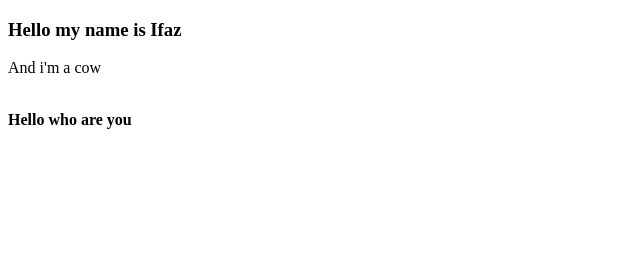
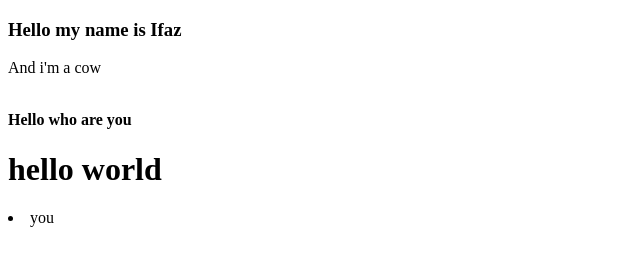
Before and after one commit to Ornob121/my-first-repository, a plain HTML site: page index.html in a window 1280 px wide. Shown: the whole page, without its empty margins (0-640 px from the left). Drawn offline with Linux system fonts and the light colour scheme.

Commit message:
new head

```diff
--- a/index.html
+++ b/index.html
@@ -11,6 +11,8 @@
     <p>And i'm a cow</p>
     <br>
     <strong>Hello who are you</strong>
+    <h1>hello world</h1>
+    <li>you</li>
 
 </body>
 </html>
```
